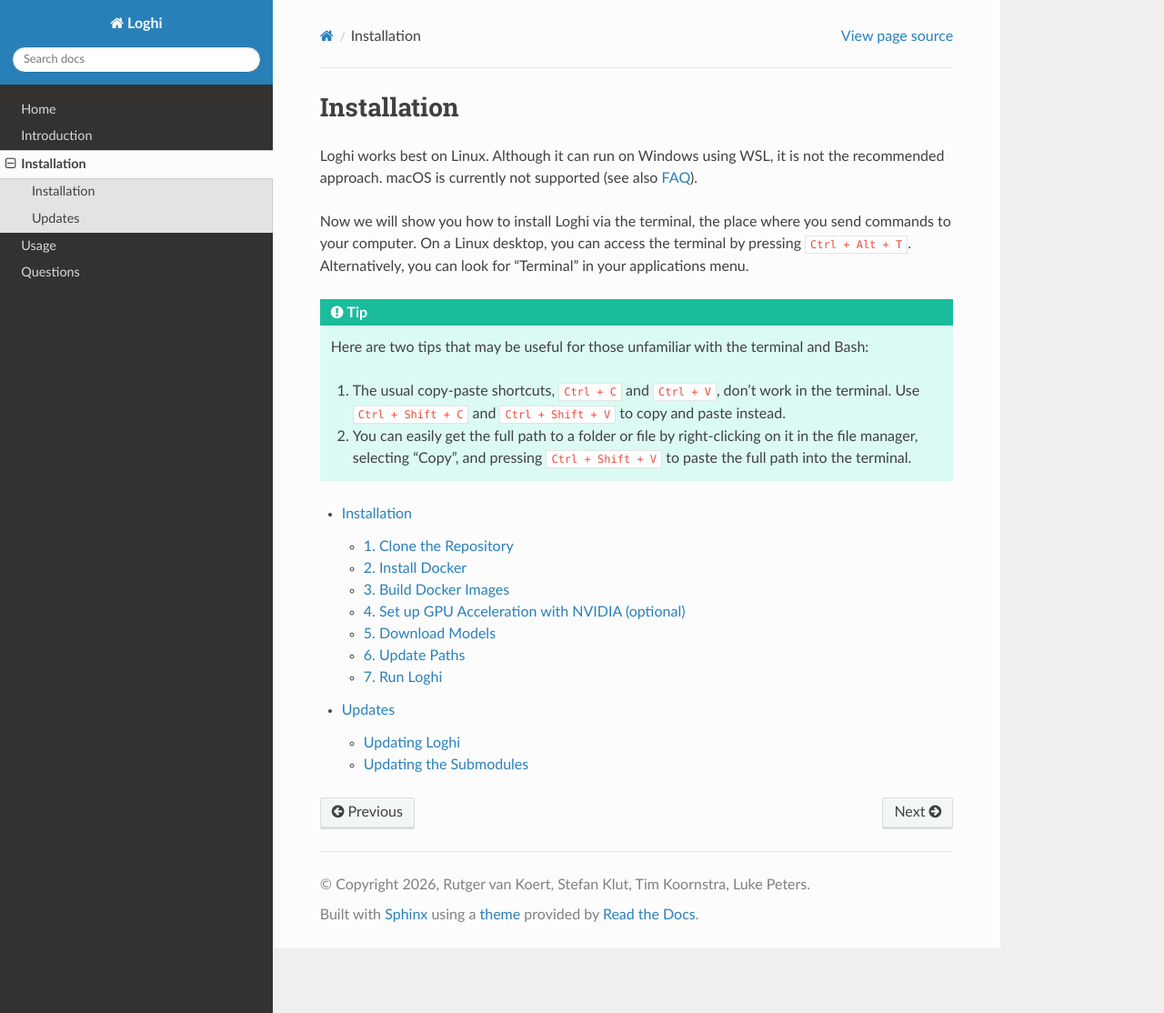
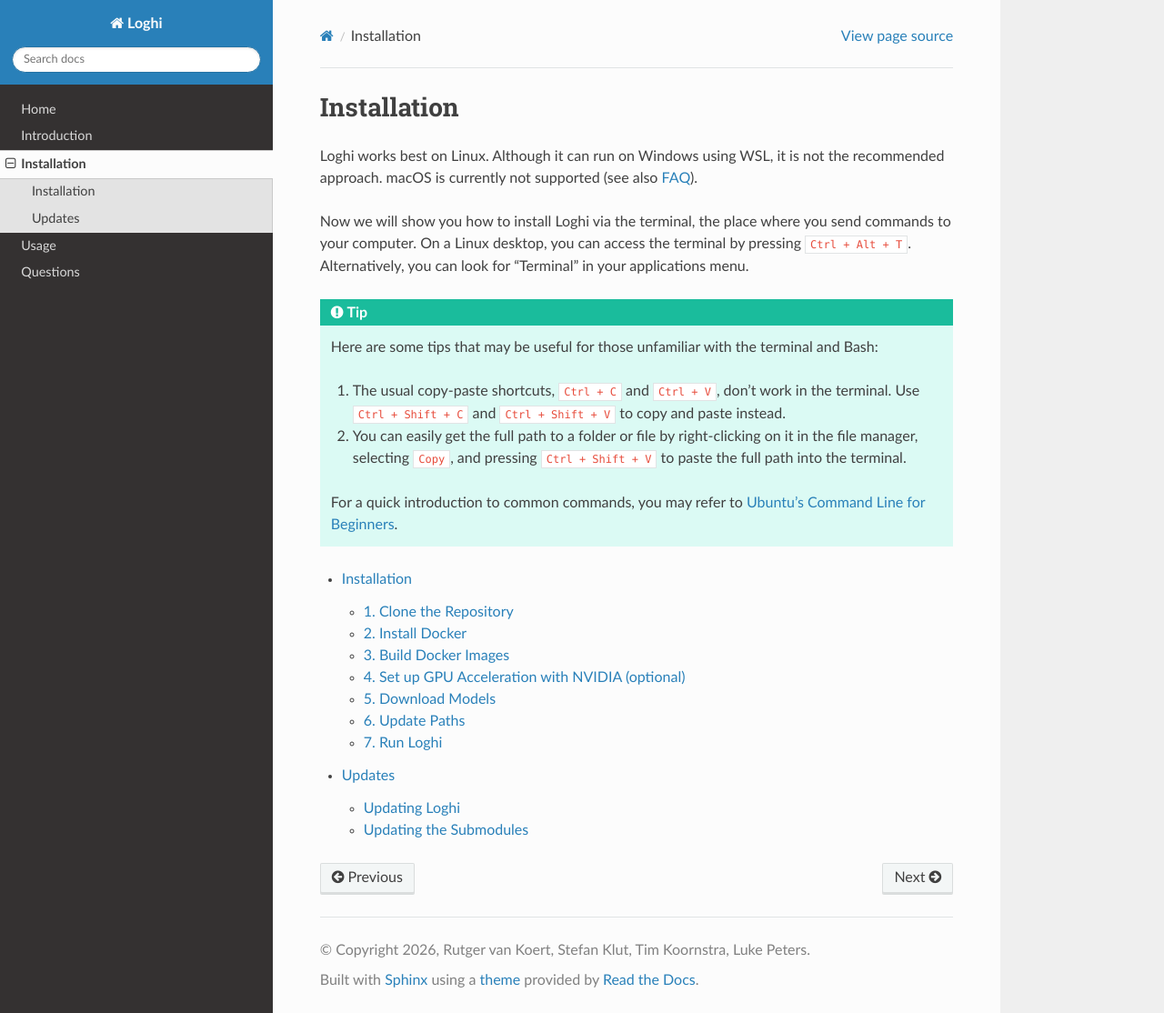
Before and after one commit to rvankoert/loghi, a Sphinx documentation site: the page built from docs/installation/index.md, in a window 1280 px wide and 1114 px high. Shown: the whole window at 91% size. Built offline with Sphinx 7.4.7 and the Read the Docs theme 3.1.0, drawn with Linux system fonts in a browser that asks for light colours.

Commit message:
update pages

````diff
--- a/docs/installation/index.md
+++ b/docs/installation/index.md
@@ -5,10 +5,12 @@
 Now we will show you how to install Loghi via the terminal, the place where you send commands to your computer. On a Linux desktop, you can access the terminal by pressing `Ctrl + Alt + T`. Alternatively, you can look for "Terminal" in your applications menu.
 
 ```{tip}
-Here are two tips that may be useful for those unfamiliar with the terminal and Bash:
+Here are some tips that may be useful for those unfamiliar with the terminal and Bash:
 
 1. The usual copy-paste shortcuts, `Ctrl + C` and `Ctrl + V`, don't work in the terminal. Use `Ctrl + Shift + C` and `Ctrl + Shift + V` to copy and paste instead.
-2. You can easily get the full path to a folder or file by right-clicking on it in the file manager, selecting "Copy", and pressing `Ctrl + Shift + V` to paste the full path into the terminal.
+2. You can easily get the full path to a folder or file by right-clicking on it in the file manager, selecting `Copy`, and pressing `Ctrl + Shift + V` to paste the full path into the terminal.
+
+For a quick introduction to common commands, you may refer to [Ubuntu's Command Line for Beginners](https://ubuntu.com/tutorials/command-line-for-beginners).
 ```
 
 ```{toctree}
````
Also changed, not shown: docs/questions/FAQ.md (+1 -3 lines), docs/questions/troubleshooting.md (+16 -8 lines).
